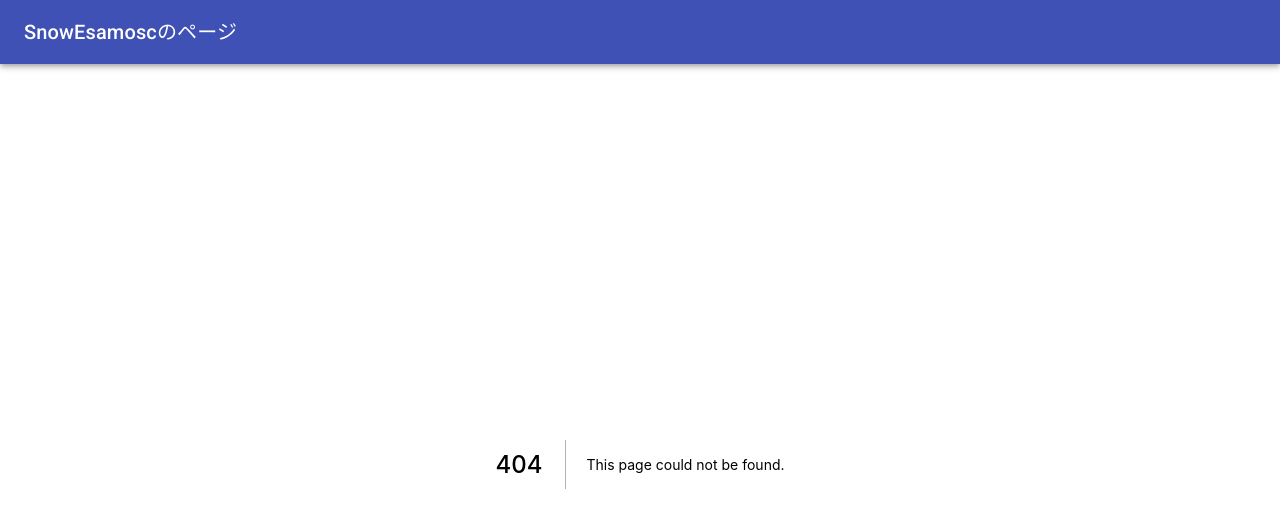
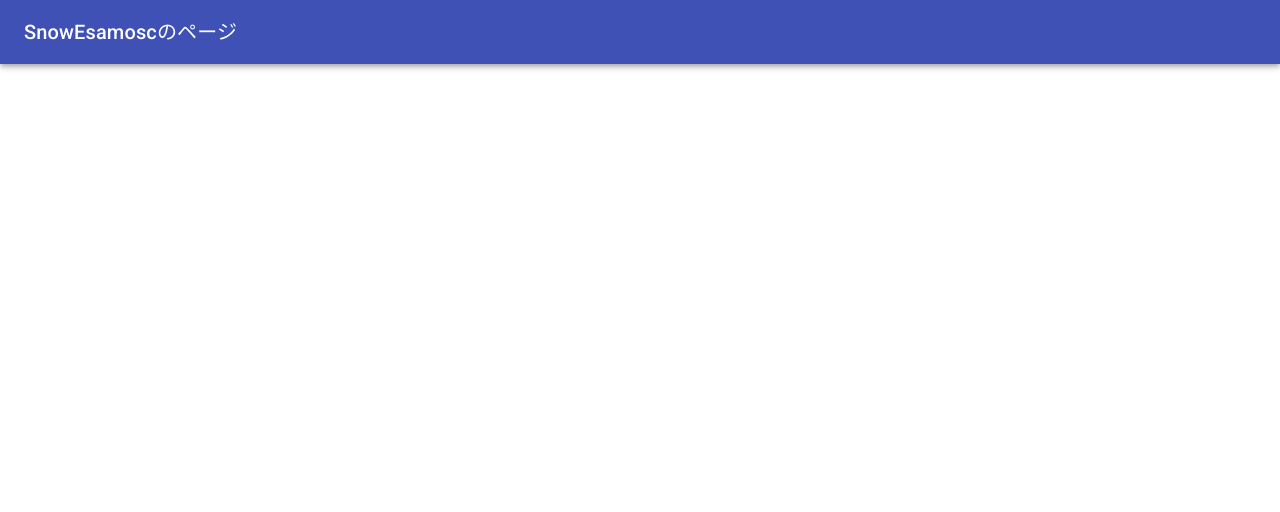
Before and after one commit to Snowman-s/NextApp, a Next.js app: page /games/noiseaction in a window 1280 px wide. Before the commit this address had no page. Shown: the top 512 px of the page. Built offline with nearby package versions, Linux system fonts and the light colour scheme.

Commit message:
ノイズ：空ページ作成

```diff
--- /dev/null
+++ b/src/others/games/noiseaction/noiseaction.ts
@@ -0,0 +1,10 @@
+import p5 from "p5";
+import { CustomP5 } from "src/others/CustomP5";
+
+export default function noiseaction(p: CustomP5) {
+  p.setup = () => {
+    p.createCanvas(p.windowWidth, p.windowHeight);
+  };
+
+  p.draw = () => {};
+}
--- /dev/null
+++ b/src/pages/games/noiseaction.tsx
@@ -0,0 +1,20 @@
+import { Grid } from "@material-ui/core";
+import Head from "next/head";
+import P5Canvas from "src/components/P5Canvas";
+import noiseaction from "src/others/games/noiseaction/noiseaction";
+
+export default function Home() {
+  return (
+    <div>
+      <Head>
+        <title>ノイズ</title>
+        <meta name="description" content="ノイズに飲まれるアクションゲーム！" />
+        <link
+          rel="icon"
+          href={process.env.NEXT_PUBLIC_ASSET_PREFIX + "/favicon.ico"}
+        />
+      </Head>
+      <P5Canvas sketch={noiseaction} />
+    </div>
+  );
+}
```
